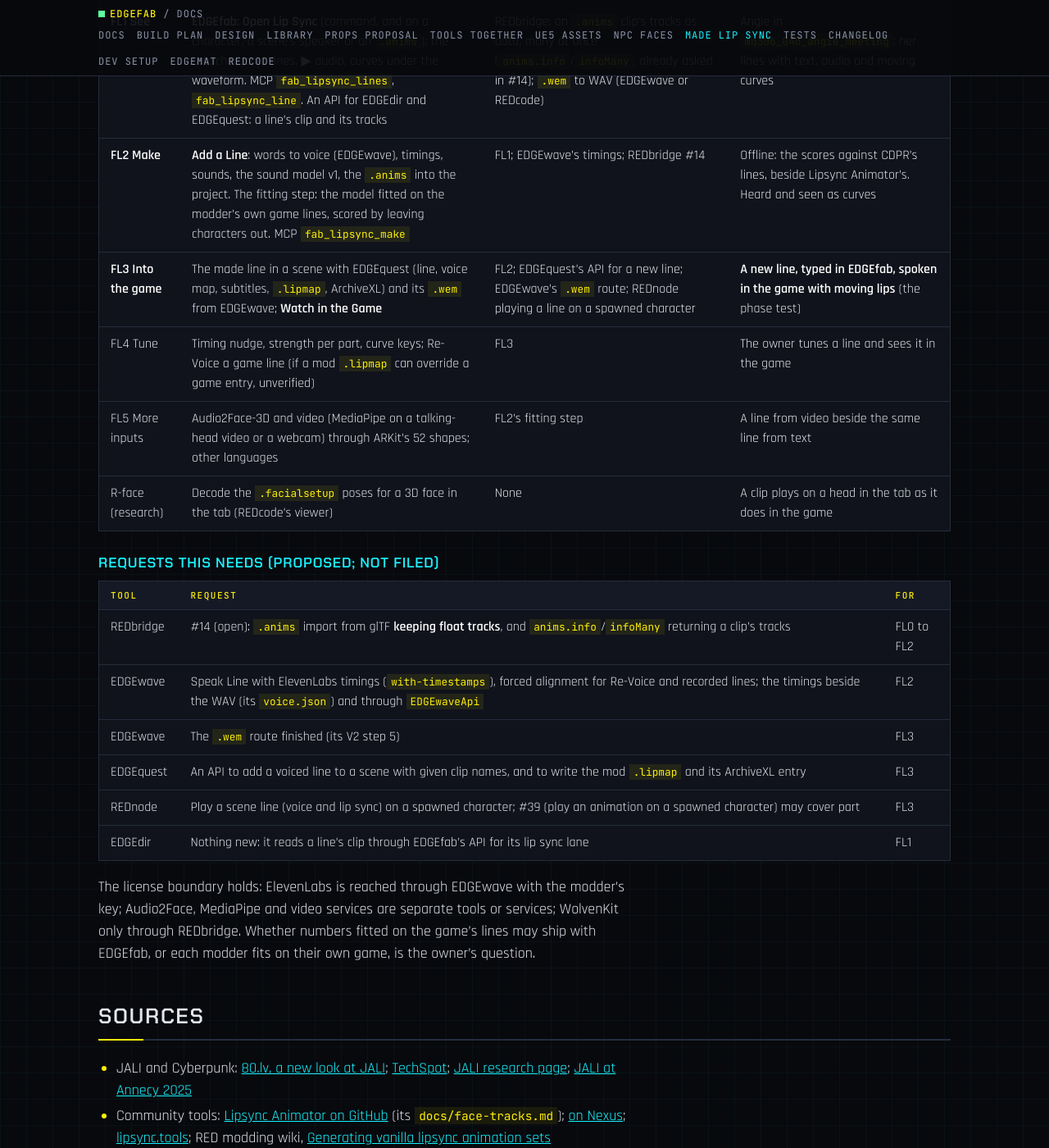
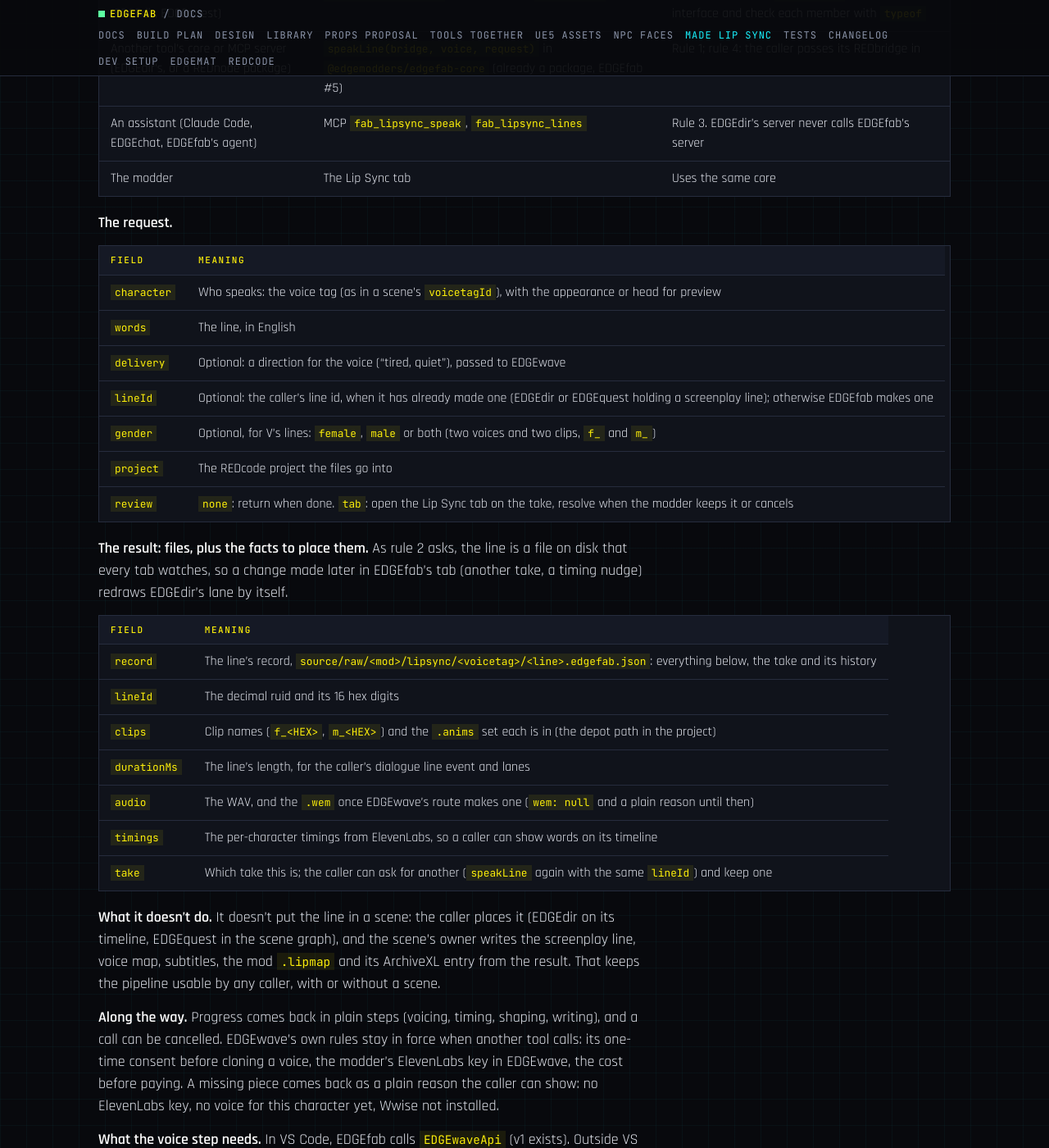
Before and after one commit to Edgemodders/EDGEfab, a Jekyll site: the page built from docs/lipsync.md, in a window 1280 px wide and 1400 px high, scrolled down 9060 px. Shown: the whole window at 82% size. Built offline with Jekyll 4.4.1, drawn with Linux system fonts in a browser that asks for light colours; some of the changed text lies outside the part shown.

Commit message:
Lip sync: the pipeline as a service for other tools
The owner, 2026-11-17: another tool must be able to run the pipeline
(EDGEdir asks a character to say a line on its timeline and gets the
voiced line and its clip back). docs/lipsync.md: speakLine in the core
package, EDGEfabApi.lipsync in VS Code, MCP fab_lipsync_speak; the
request and result shapes (a line record on disk that every tab
watches); the caller places the line in its scene. Placed in FL2, with
a request for @edgemodders/edgewave-core for callers outside VS Code.

Co-Authored-By: Claude Opus 5.5 <noreply@anthropic.com>

```diff
--- a/docs/lipsync.md
+++ b/docs/lipsync.md
@@ -145,6 +145,47 @@ A 3D face in the tab needs the head's `.facialsetup` decoded (its poses are bina
 
 So the modder types, listens and approves. Everything else can run by itself. A shortcut to keep in view: Azure's speech returns 55 face blend shapes at 60 fps with its audio, but only in Azure's own voices; it could drive the mouth while ElevenLabs drives the sound, with the two time-matched. An option, not the plan.
 
+### Lip sync as a service for other tools
+
+Asked by the owner on 2026-11-17: another tool must be able to run the whole pipeline. EDGEdir's example: on its timeline the modder asks a character to say a line; under the hood EDGEdir hands the words to EDGEfab and gets back a voiced line with its clip, which it places on its lanes. The tab is then one caller of the pipeline among others, not the only way in. Proposed shape, following [Tools working together](tools-together.html):
+
+| Caller | Calls | Rule |
+|---|---|---|
+| Another extension in VS Code (EDGEdir, EDGEquest) | `EDGEfabApi.lipsync`, from EDGEfab's `activate()` | Rule 2: an API with `apiVersion`; callers copy the interface and check each member with `typeof` |
+| Another tool's core or MCP server (EDGEdir's, or a REDnode package) | `speakLine(bridge, voice, request)` in `@edgemodders/edgefab-core` (already a package, EDGEfab #5) | Rule 1; rule 4: the caller passes its REDbridge in |
+| An assistant (Claude Code, EDGEchat, EDGEfab's agent) | MCP `fab_lipsync_speak`, `fab_lipsync_lines` | Rule 3. EDGEdir's server never calls EDGEfab's server |
+| The modder | The Lip Sync tab | Uses the same core |
+
+**The request.**
+
+| Field | Meaning |
+|---|---|
+| `character` | Who speaks: the voice tag (as in a scene's `voicetagId`), with the appearance or head for preview |
+| `words` | The line, in English |
+| `delivery` | Optional: a direction for the voice ("tired, quiet"), passed to EDGEwave |
+| `lineId` | Optional: the caller's line id, when it has already made one (EDGEdir or EDGEquest holding a screenplay line); otherwise EDGEfab makes one |
+| `gender` | Optional, for V's lines: `female`, `male` or both (two voices and two clips, `f_` and `m_`) |
+| `project` | The REDcode project the files go into |
+| `review` | `none`: return when done. `tab`: open the Lip Sync tab on the take, resolve when the modder keeps it or cancels |
+
+**The result: files, plus the facts to place them.** As rule 2 asks, the line is a file on disk that every tab watches, so a change made later in EDGEfab's tab (another take, a timing nudge) redraws EDGEdir's lane by itself.
+
+| Field | Meaning |
+|---|---|
+| `record` | The line's record, `source/raw/<mod>/lipsync/<voicetag>/<line>.edgefab.json`: everything below, the take and its history |
+| `lineId` | The decimal ruid and its 16 hex digits |
+| `clips` | Clip names (`f_<HEX>`, `m_<HEX>`) and the `.anims` set each is in (the depot path in the project) |
+| `durationMs` | The line's length, for the caller's dialogue line event and lanes |
+| `audio` | The WAV, and the `.wem` once EDGEwave's route makes one (`wem: null` and a plain reason until then) |
+| `timings` | The per-character timings from ElevenLabs, so a caller can show words on its timeline |
+| `take` | Which take this is; the caller can ask for another (`speakLine` again with the same `lineId`) and keep one |
+
+**What it doesn't do.** It doesn't put the line in a scene: the caller places it (EDGEdir on its timeline, EDGEquest in the scene graph), and the scene's owner writes the screenplay line, voice map, subtitles, the mod `.lipmap` and its ArchiveXL entry from the result. That keeps the pipeline usable by any caller, with or without a scene.
+
+**Along the way.** Progress comes back in plain steps (voicing, timing, shaping, writing), and a call can be cancelled. EDGEwave's own rules stay in force when another tool calls: its one-time consent before cloning a voice, the modder's ElevenLabs key in EDGEwave, the cost before paying. A missing piece comes back as a plain reason the caller can show: no ElevenLabs key, no voice for this character yet, Wwise not installed.
+
+**What the voice step needs.** In VS Code, EDGEfab calls `EDGEwaveApi` (v1 exists). Outside VS Code, EDGEfab's core would need EDGEwave's speaking as a package (`@edgemodders/edgewave-core`), with the key taken from the environment as MCP servers do. That is a request to EDGEwave (below).
+
 ### A course: phase FL, Lip sync
 
 Proposed steps; the build session decides where they go. Each ends in a test, as every phase does.
@@ -153,7 +194,7 @@ Proposed steps; the build session decides where they go. Each ends in a test, as
 |---|---|---|---|
 | **FL0 Checks** (no UI) | L1, the import round trip; ElevenLabs timings on the owner's key (v3, a cloned voice, a line with numbers); Lipsync Animator's baseline scores on a test machine | REDbridge #14's import | A game clip exported and imported back plays the same; timings match the audio |
 | **FL1 See** | **EDGEfab: Open Lip Sync** (command, and on a character, a scene's speaker or an `.anims`); the tab: character, lines, ▶ audio, curves under the waveform. MCP `fab_lipsync_lines`, `fab_lipsync_line`. An API for EDGEdir and EDGEquest: a line's clip and its tracks | REDbridge: an `.anims` clip's tracks as data, many at once (`anims.info`/`infoMany`, already asked in #14); `.wem` to WAV (EDGEwave or REDcode) | Angie in `mq306_04b_angie_meeting`: her lines with text, audio and moving curves |
-| **FL2 Make** | **Add a Line**: words to voice (EDGEwave), timings, sounds, the sound model v1, the `.anims` into the project. The fitting step: the model fitted on the modder's own game lines, scored by leaving characters out. MCP `fab_lipsync_make` | FL1; EDGEwave's timings; REDbridge #14 | Offline: the scores against CDPR's lines, beside Lipsync Animator's. Heard and seen as curves |
+| **FL2 Make** | **Add a Line**: words to voice (EDGEwave), timings, sounds, the sound model v1, the `.anims` into the project. The fitting step: the model fitted on the modder's own game lines, scored by leaving characters out. **The service**: `speakLine` in the core, `EDGEfabApi.lipsync.speakLine`, MCP `fab_lipsync_speak`, with the request, result and line record above | FL1; EDGEwave's timings; REDbridge #14 | Offline: the scores against CDPR's lines, beside Lipsync Animator's. Heard and seen as curves. **EDGEdir's first call**: a line asked for on its timeline comes back as a clip on its lane |
 | **FL3 Into the game** | The made line in a scene with EDGEquest (line, voice map, subtitles, `.lipmap`, ArchiveXL) and its `.wem` from EDGEwave; **Watch in the Game** | FL2; EDGEquest's API for a new line; EDGEwave's `.wem` route; REDnode playing a line on a spawned character | **A new line, typed in EDGEfab, spoken in the game with moving lips** (the phase test) |
 | FL4 Tune | Timing nudge, strength per part, curve keys; Re-Voice a game line (if a mod `.lipmap` can override a game entry, unverified) | FL3 | The owner tunes a line and sees it in the game |
 | FL5 More inputs | Audio2Face-3D and video (MediaPipe on a talking-head video or a webcam) through ARKit's 52 shapes; other languages | FL2's fitting step | A line from video beside the same line from text |
@@ -166,9 +207,10 @@ Proposed steps; the build session decides where they go. Each ends in a test, as
 | REDbridge | #14 (open): `.anims` import from glTF **keeping float tracks**, and `anims.info`/`infoMany` returning a clip's tracks | FL0 to FL2 |
 | EDGEwave | Speak Line with ElevenLabs timings (`with-timestamps`), forced alignment for Re-Voice and recorded lines; the timings beside the WAV (its `voice.json`) and through `EDGEwaveApi` | FL2 |
 | EDGEwave | The `.wem` route finished (its V2 step 5) | FL3 |
+| EDGEwave | Speaking a line as a package, `@edgemodders/edgewave-core` (ElevenLabs speech with timings and its voice clones, the key passed in or from the environment), so EDGEfab's core can voice a line outside VS Code | FL2, for callers outside VS Code |
 | EDGEquest | An API to add a voiced line to a scene with given clip names, and to write the mod `.lipmap` and its ArchiveXL entry | FL3 |
 | REDnode | Play a scene line (voice and lip sync) on a spawned character; #39 (play an animation on a spawned character) may cover part | FL3 |
-| EDGEdir | Nothing new: it reads a line's clip through EDGEfab's API for its lip sync lane | FL1 |
+| EDGEdir | Nothing of EDGEdir: it calls `EDGEfabApi.lipsync` (reading a line's clip in FL1, `speakLine` in FL2) and places the result. Worth agreeing the request and result shapes with the EDGEdir session before FL2 | FL1, FL2 |
 
 The license boundary holds: ElevenLabs is reached through EDGEwave with the modder's key; Audio2Face, MediaPipe and video services are separate tools or services; WolvenKit only through REDbridge. Whether numbers fitted on the game's lines may ship with EDGEfab, or each modder fits on their own game, is the owner's question.
 
```
